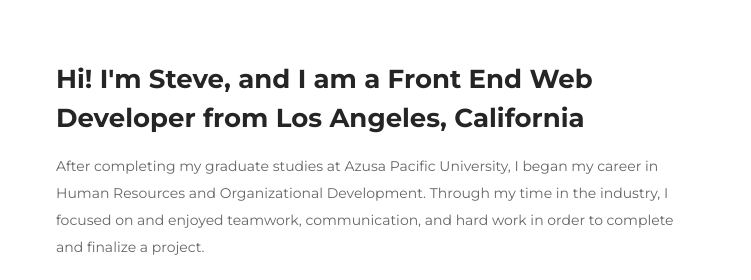
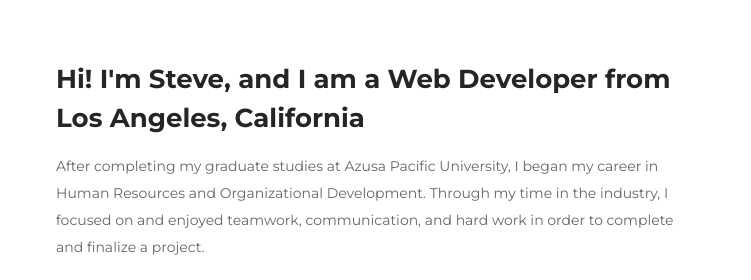
Before and after one commit to skmmks/portfolio, a plain HTML site: page index.html in a window 1280 px wide. Shown: the part 2351-2631 px from the top of the page, 529-1280 px from the left. Drawn offline with nearby package versions, Linux system fonts and the light colour scheme; some packages are replaced by stand-ins of ours.

Commit message:
change profile description in about me section

```diff
--- a/index.html
+++ b/index.html
@@ -393,7 +393,7 @@
                     <div class="col-xl-7 col-lg-7">
                         <div class="about-me-info mb-30 pl-30 ">
                             <h2>Hi! I'm Steve,
-                                and I am a Front End Web Developer from Los Angeles, California</h2>
+                                and I am a Web Developer from Los Angeles, California</h2>
                                 <p>
                                     <span>
                                         After completing my graduate studies at Azusa Pacific University, I began my career in Human Resources and Organizational Development.
```
